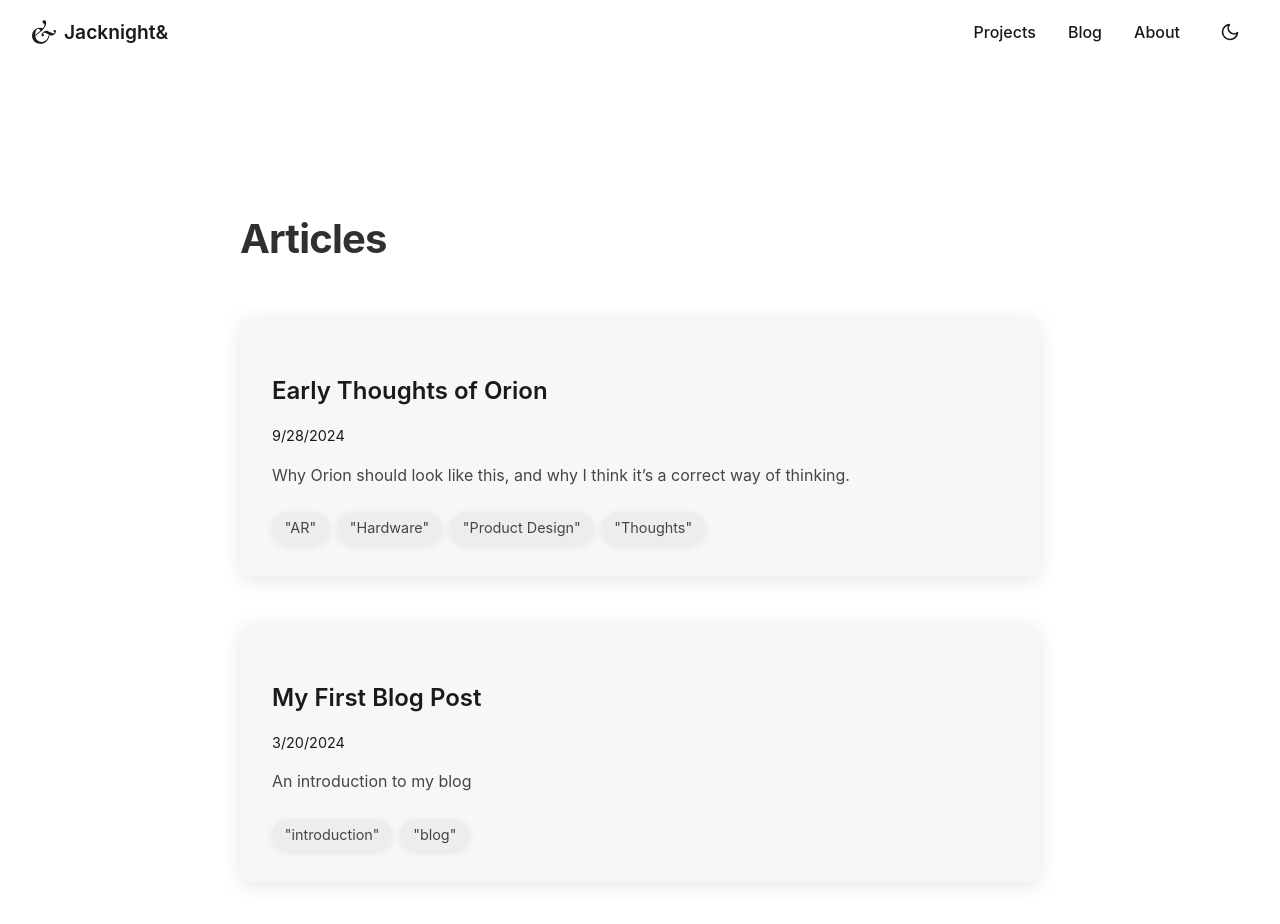
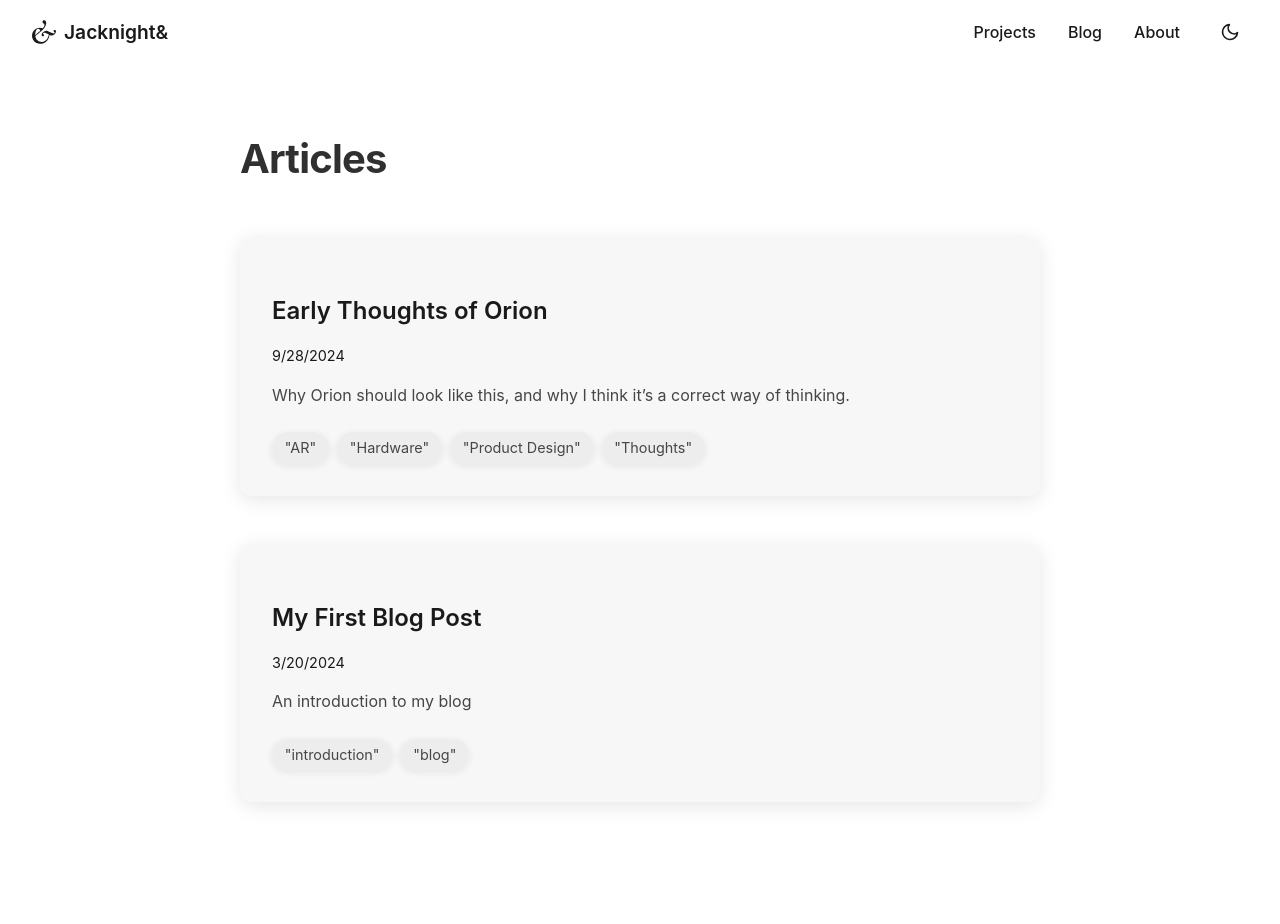
Before and after one commit to Will-JacKnight/jacknight-personal-site, a React (Vite) app: page /blog in a window 1280 px wide. Shown: the top 924 px of the page. Built offline with nearby package versions, Linux system fonts and the light colour scheme.

Commit message:
remove content class for better noght mode toggling

```diff
--- a/src/App.jsx
+++ b/src/App.jsx
@@ -48,7 +48,6 @@ function App() {
     <Router>
       <div className={`app ${darkMode ? 'dark-mode' : ''}`}>
         <NavBar onThemeToggle={toggleTheme} />
-        <main className="content">
         <Routes>
           <Route path="/" element={<Home />} />
           <Route path="/projects" element={<ProjectsPage />} />
@@ -56,7 +55,6 @@ function App() {
           <Route path="/blog/:slug" element={<BlogPage />} />
           <Route path="/about" element={<AboutPage />} />
         </Routes>
-        </main>
       </div>
     </Router>
   );
--- a/src/styles/App.css
+++ b/src/styles/App.css
@@ -4,12 +4,6 @@
   background-color: var(--bg-primary);
   color: var(--text-primary);
   transition: background-color 0.3s ease, color 0.3s ease;
-}
-
-.content {
-  max-width: 1280px;
-  margin: 0 auto;
-  padding: 5rem 2rem 2rem;
 }
 
 .hero-section {
```
Lines whose indentation alone changed are shown as unchanged.
